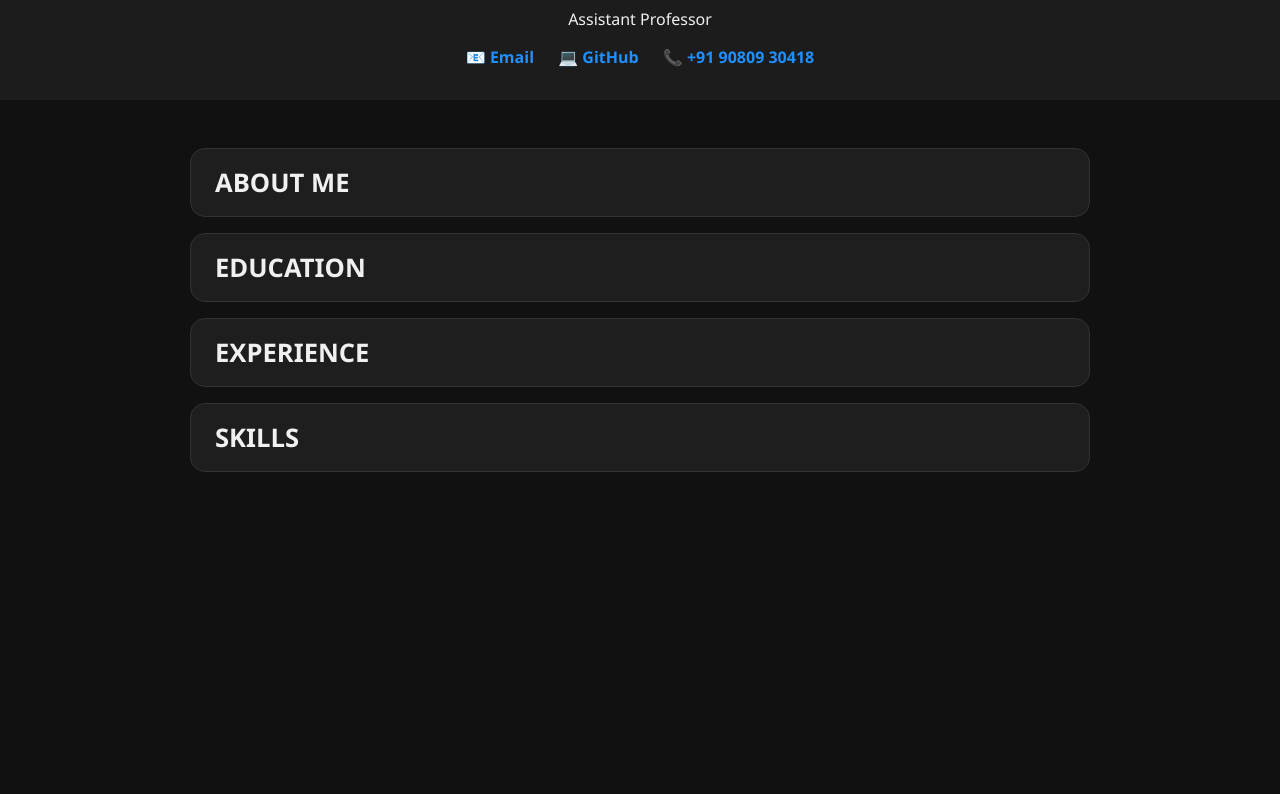
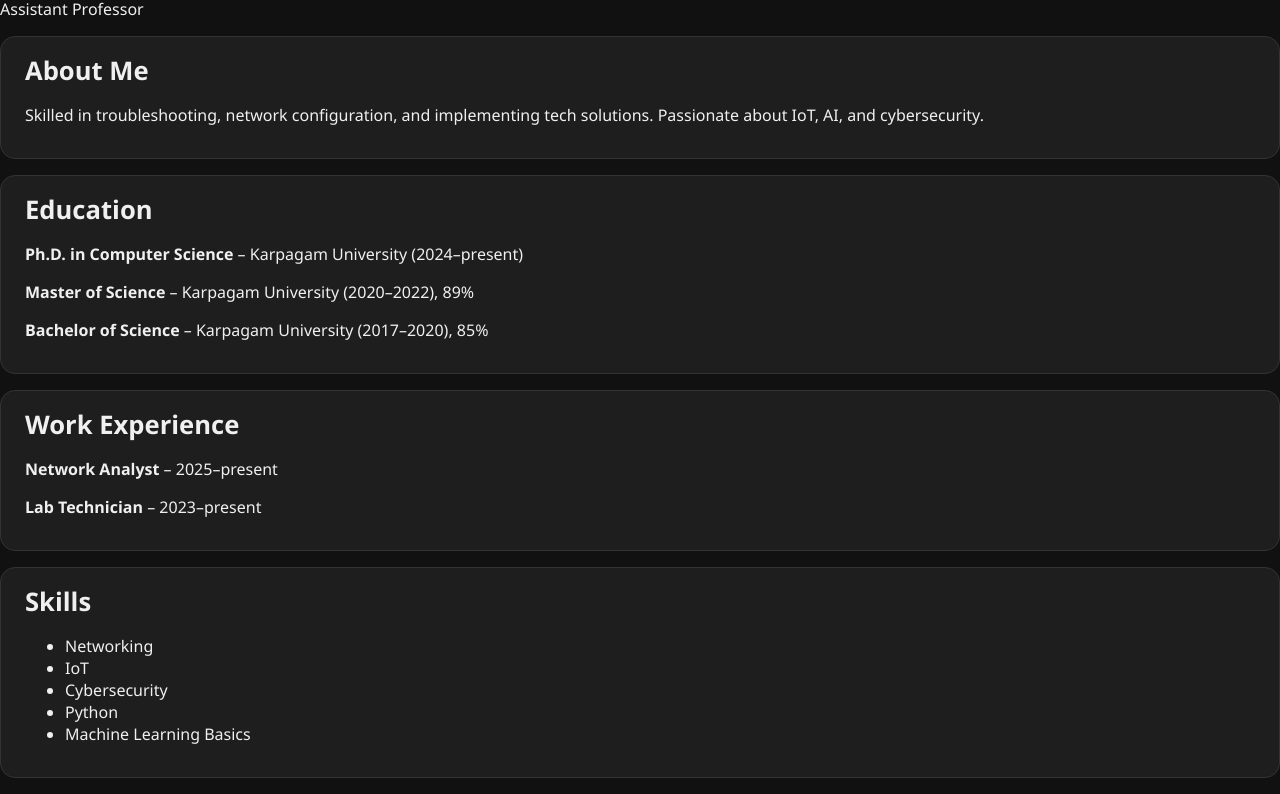
Before and after one commit to TonyAchuJr/TonyAchuJr, a plain HTML site: page index.html in a window 1280 px wide. Shown: the part 110-904 px from the top of the page. Before the commit the page ends 800 px from the top, so only its background shows below. Drawn offline with Linux system fonts and the light colour scheme.

Commit message:
index.html

```diff
--- a/index.html
+++ b/index.html
@@ -2,66 +2,60 @@
 <html lang="en">
 <head>
   <meta charset="UTF-8" />
-  <meta name="viewport" content="width=device-width, initial-scale=1.0" />
-  <title>Aswin Vignesh R Portfolio</title>
+  <meta name="viewport" content="width=device-width, initial-scale=1.0"/>
+  <title>Aswin Vignesh R</title>
   <link rel="stylesheet" href="style.css" />
 </head>
 <body>
-  <header>
-    <h1>ASWIN VIGNESH R</h1>
-    <p>Assistant Professor</p>
-    <div class="contact">
-      <a href="mailto:aswinvigneshr@gmail.com">📧 Email</a>
-      <a href="https://github.com/" target="_blank">💻 GitHub</a>
-      <span>📞 +91 90809 30418</span>
+  <div class="container">
+    <img src="your-photo.jpg" alt="Profile Photo" class="profile-photo" />
+    <h1>Aswin Vignesh R</h1>
+    <p class="role">Assistant Professor</p>
+
+    <div class="card-grid">
+      <div class="card" onclick="toggleContent(this)">
+        <h2>About Me</h2>
+        <div class="card-content">
+          <p>Skilled in troubleshooting, network configuration, and implementing tech solutions. Passionate about IoT, AI, and cybersecurity.</p>
         </div>
-  </header>
+      </div>
 
-  <main>
-    <section class="card" onclick="toggleContent('about')">
-      <h2>ABOUT ME</h2>
-      <div class="content" id="about">
-        <p>
-          Skilled in troubleshooting, network configuration, and implementing technology
-          solutions that improve performance and accessibility...
-        </p>
+      <div class="card" onclick="toggleContent(this)">
+        <h2>Education</h2>
+        <div class="card-content">
+          <p><strong>Ph.D. in Computer Science</strong> – Karpagam University (2024–present)</p>
+          <p><strong>Master of Science</strong> – Karpagam University (2020–2022), 89%</p>
+          <p><strong>Bachelor of Science</strong> – Karpagam University (2017–2020), 85%</p>
         </div>
-    </section>
+      </div>
 
-    <section class="card" onclick="toggleContent('education')">
-      <h2>EDUCATION</h2>
-      <div class="content" id="education">
-        <p><strong>Ph.D. in Computer Science</strong> – Karpagam University (2024–present)<br/>Specializing in IoT</p>
-        <p><strong>Master of Science</strong> – Karpagam University (2020–2022)<br/>Aggregate: 89%, Final Project: Cloud Computing</p>
-        <p><strong>Bachelor of Science</strong> – Karpagam University (2017–2020)<br/>Aggregate: 85%, Final Project: Voice Assistant ATM</p>
+      <div class="card" onclick="toggleContent(this)">
+        <h2>Work Experience</h2>
+        <div class="card-content">
+          <p><strong>Network Analyst</strong> – 2025–present</p>
+          <p><strong>Lab Technician</strong> – 2023–present</p>
         </div>
-    </section>
+      </div>
 
-    <section class="card" onclick="toggleContent('experience')">
-      <h2>EXPERIENCE</h2>
-      <div class="content" id="experience">
-        <p><strong>Network Analyst</strong> – Karpagam University (2025–present)</p>
-        <p><strong>Lab Technician</strong> – Karpagam University (2023–present)</p>
-        <p><strong>Process Executive</strong> – Cognizant (2022–2023)</p>
-      </div>
-    </section>
-
-    <section class="card" onclick="toggleContent('skills')">
-      <h2>SKILLS</h2>
-      <div class="content" id="skills">
+      <div class="card" onclick="toggleContent(this)">
+        <h2>Skills</h2>
+        <div class="card-content">
           <ul>
-          <li>Network</li>
+            <li>Networking</li>
+            <li>IoT</li>
+            <li>Cybersecurity</li>
             <li>Python</li>
-          <li>UI/UX Design</li>
-          <li>Drawing</li>
-          <li>Front-End</li>
-          <li>C/C++</li>
-          <li>Stock Maintenance</li>
+            <li>Machine Learning Basics</li>
           </ul>
         </div>
-    </section>
-  </main>
+      </div>
+    </div>
+  </div>
 
-  <script src="script.js"></script>
+  <script>
+    function toggleContent(card) {
+      card.classList.toggle("expanded");
+    }
+  </script>
 </body>
 </html>
```
Lines whose indentation alone changed are shown as unchanged.
